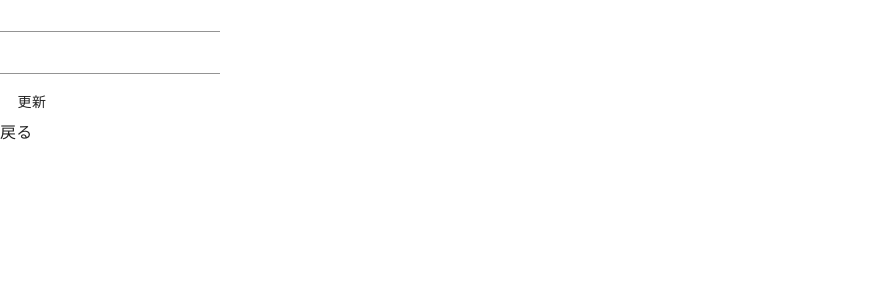
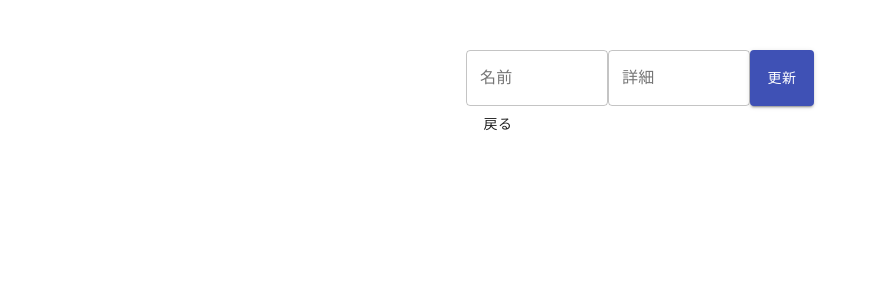
Before and after one commit to keito-sakakibara/next-todo-app-starter, a Next.js app in the folder frontend/: page /edit in a window 1280 px wide. Shown: the top 300 px of the page, without its empty margins (0-878 px from the left). Built offline with nearby package versions, Linux system fonts and the light colour scheme.

Commit message:
リファクタ

```diff
--- a/frontend/src/pages/edit.tsx
+++ b/frontend/src/pages/edit.tsx
@@ -2,8 +2,8 @@ import axios from "axios";
 import { useState } from "react";
 import {
   Button,
-  Input,
-  TextField
+  TextField,
+  Container
   } from '@material-ui/core';
 
 import React from "react";
@@ -25,6 +25,9 @@ export default function Edit() {
     name: string().required('名前を入力してください').max(20, '20文字以下で入力してください'),
     description: string().max(20, '20文字以下で入力してください')
   });
+  const backHome = () => {
+    router.push('/')
+  }
   const updateForm = useForm({resolver: yupResolver(updateFormSchema)});
   const updateTodo = (args: FieldValues, id: string) => {
     const {name, description} = args as {name: string, description: string};
@@ -38,34 +41,34 @@ export default function Edit() {
     })
     .then(response => {
       setTodos(todos.filter(todo => todo.id !== id));
+      backHome();
     }).catch(data =>  {
       console.log(data)
     })
-    backHome()
-  }
-  const backHome = () => {
-    router.push('/')
   }
 
 
 
   return (
-    <>
+    <Container component="main" maxWidth="xs" style={{ marginTop: "50px" }}>
       <form onSubmit={updateForm.handleSubmit(data => {
         updateTodo(data,(router.query.id) as string);
       })}>
-        <Input type="text" {...updateForm.register("name")} />
+        <Container component="div" style={{ display: "flex"}}>
+          <TextField variant="outlined" label="名前" type="text" {...updateForm.register("name")} />
           <div style={{marginBottom: 10}}><span style={{color: 'red'}}>{
             updateForm.formState.errors.name?.message as unknown as string
           }</span></div>
-
-        <TextField type="text" {...updateForm.register("description")} />
+          <TextField variant="outlined" label="詳細" type="text" {...updateForm.register("description")} />
           <div style={{marginBottom: 10}}><span style={{color: 'red'}}>{
             updateForm.formState.errors.description?.message as unknown as string
           }</span></div>
-        <Button type="submit">更新</Button>
+          <Button type="submit" variant="contained" color="primary">更新</Button>
+        </Container>
+        <Container component="div">
+          <Button onClick={backHome}>戻る</Button>
+        </Container>
       </form>
-      <a onClick={backHome}>戻る</a>
-    </>
+    </Container>
   );
 }
```
Also changed, not shown: frontend/src/pages/index.tsx (+8 -10 lines). Lines whose indentation alone changed are shown as unchanged.
